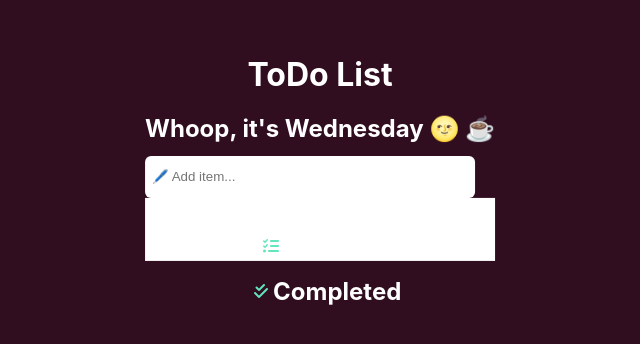
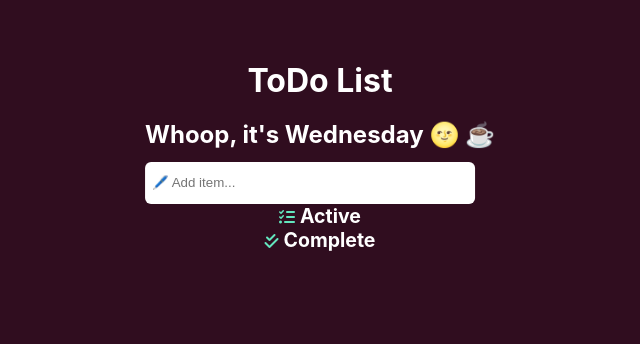
Before and after one commit to amalsaj/netflixClone2.0, a React (Create React App) app: page / in a window 1280 px wide. Shown: the top 344 px of the page, without its empty margins (320-960 px from the left). Built offline with nearby package versions, Linux system fonts and the light colour scheme; the HTML template or start-up script is replaced by a standard one.

Commit message:
Functionalty Added

```diff
--- a/src/App.css
+++ b/src/App.css
@@ -92,22 +92,17 @@
 
   }
   .app .active {
-    background-color: white;
-    padding-left: 118px;
-    padding-top: 34px;
     align-items: center;
     display: flex;
-}
-.app .completed {
-  padding-left: 109px;
-  padding-top: 16px;
-  align-items: center;
-  display: flex;
+    justify-content: center;
+    flex-direction: column;
+    font-size: small;
 }
 .app .active-check{
   cursor: pointer;
   font-size: medium;
-  font-weight: 900;
   color: grey;
-  margin-right: 5px;
 }
+.app .h{
+  padding-top:44px
+}
--- a/src/App.js
+++ b/src/App.js
@@ -5,6 +5,9 @@ const App = () => {
   const Time = new Date().toLocaleString();
   const [toDos, setTodos] = useState([]);
   const [toDo, setTodo] = useState("");
+  const [active, setActive] = useState([]);
+  const [complete, setComplete] = useState([]);
+
   return (
     <div className="app">
       <div className="mainHeading">
@@ -82,19 +85,50 @@ const App = () => {
         })}
       </div>
       <div className="active">
-      <i class="fa-solid fa-list-check active-check"  style={{color: "#63E6BE",}}></i>
-       <h2  style={{color:'white'}} onClick={()=>{
-        setTodos(toDos.filter((value4) => value4.status !== true));
-       }}>Active</h2>
+        <h2
+          onClick={() => {
+            const filteredTodos = toDos.filter((value4) => !value4.status);
+            setActive(filteredTodos);
+          }}
+        >
+          {" "}
+          <i
+            className="fa-solid fa-list-check active-check"
+            style={{ color: "#63E6BE" }}
+          ></i>
+          Active
+        </h2>
+        <ul>
+          {active.map((todo, index) => (
+            <li className="h" style={{ color: "white" }} key={index}>
+              {todo.text}
+            </li>
+          ))}
+        </ul>
       </div>
-      <div className="completed">
-      <i class="fa-solid fa-check-double active-check" style={{color: '#63E6BE'}}></i>
-       <h2 onClick={()=>{
-        setTodos(toDos.filter((value4) => value4.status !== false));
-       }}>Completed</h2>
+      <div className="active">
+        <h2
+          onClick={() => {
+            const completedTodos = toDos.filter((value4) => value4.status);
+            setComplete(completedTodos);
+          }}
+        >
+          {" "}
+          <i
+            class="fa-solid fa-check-double active-check"
+            style={{ color: "#63E6BE" }}
+          ></i>
+          Complete
+        </h2>
+        <ul>
+          {complete.map((todo, index) => (
+            <li className="h" style={{ color: "white" }} key={index}>
+              {todo.text}
+            </li>
+          ))}
+        </ul>
       </div>
     </div>
-
   );
 };
 
```
